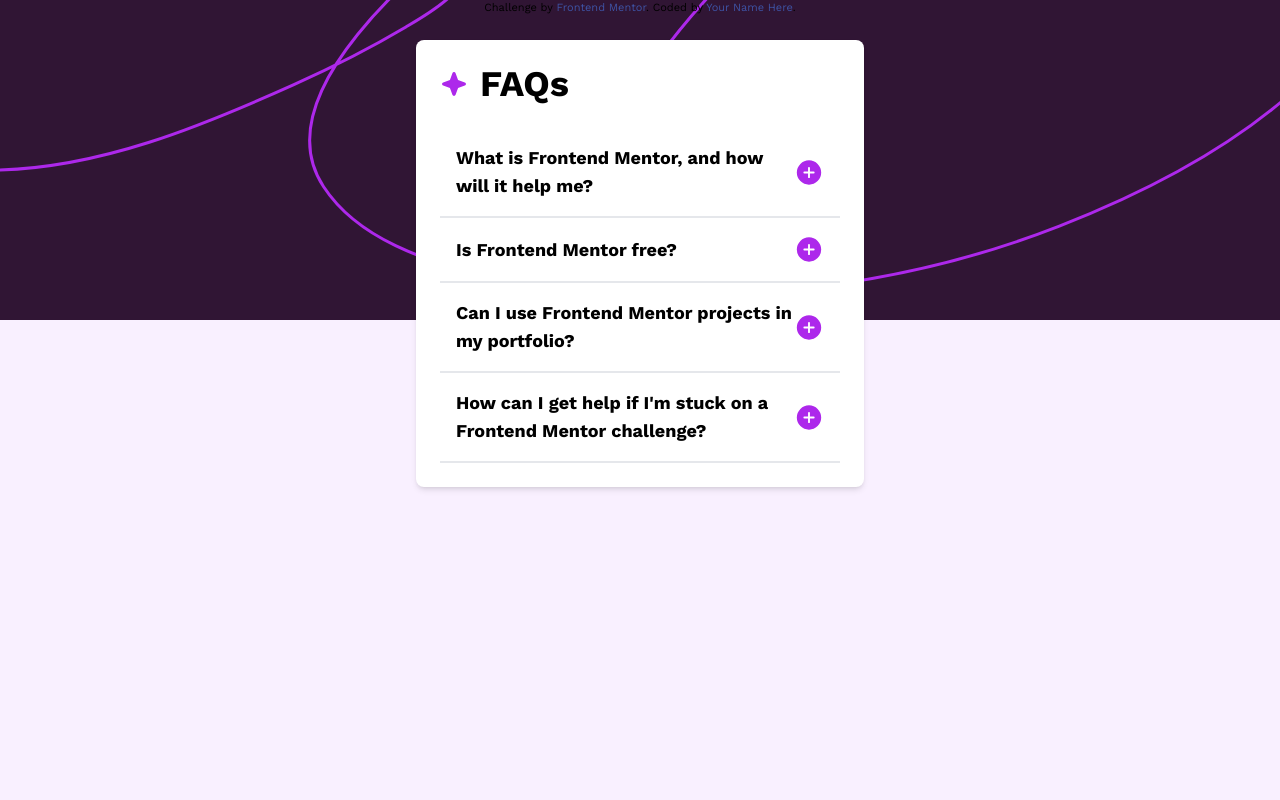
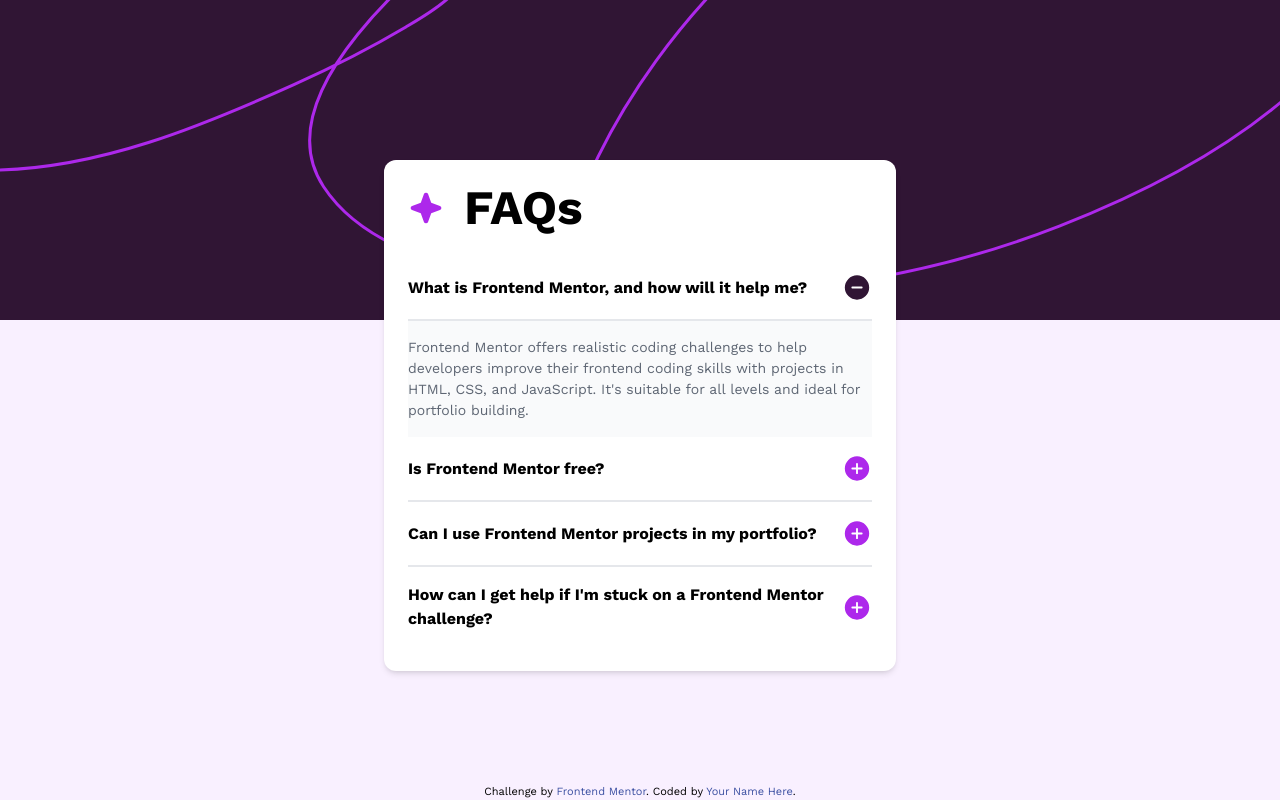
Before and after one commit to ChrisRoland/FAQ-Accordion, a plain HTML site: page index.html in a window 1280 px wide. Both pictures are taken after a click on the button "What is Frontend Mentor, and how will it help me?". Drawn offline with nearby package versions, Linux system fonts and the light colour scheme.

Commit message:
feat: fuctionality

```diff
--- a/index.html
+++ b/index.html
@@ -1,66 +1,146 @@
 <!DOCTYPE html>
 <html lang="en">
   <head>
-  <meta charset="UTF-8">
-  <meta name="viewport" content="width=device-width, initial-scale=1.0">
+    <meta charset="UTF-8" />
+    <meta name="viewport" content="width=device-width, initial-scale=1.0" />
     <link href="dist/output.css" rel="stylesheet" />
-  <link rel="stylesheet" href="style.css">
+    <link rel="stylesheet" href="style.css" />
     <link rel="icon" href="https://fav.farm/✨" />
 
     <title>FAQ accordion</title>
-
   </head>
-<body>
-
+  <body class="">
     <main class="relative">
-    <div class="card bg-white shadow-md rounded-lg p-6 max-w-md mx-auto mt-10 absolute mt-10 left-1/2 transform -translate-x-1/2">
-      <h1 class="flex items-center gap-3 text-4xl font-bold"><span><img src="/assets/images/icon-star.svg" alt="star" class="size-7"></span> FAQs</h1>
+      <div
+        class="card bg-white shadow-md rounded-xl p-6 max-w-lg mx-auto absolute top-40 left-1/2 transform -translate-x-1/2"
+      >
+        <h1 class="flex items-center gap-5 text-5xl font-bold">
+          <span
+            ><img src="/assets/images/icon-star.svg" alt="star" class="size-9"
+          /></span>
+          FAQs
+        </h1>
         <div class="accordion mt-6">
           <div class="accordion-item">
-          <button class="accordion-button flex justify-between items-center w-full p-4 text-left bg-white border-b-2 border-gray-200">
-            <span class="text-lg font-semibold">What is Frontend Mentor, and how will it help me?</span>
-            <img src="/assets/images/icon-plus.svg" alt="arrow down" class="icon-arrow">
+            <button
+              class="accordion-button flex justify-between items-center w-full py-4 text-left bg-white border-b-2 border-gray-200"
+            >
+              <span class="text-[16px] font-semibold"
+                >What is Frontend Mentor, and how will it help me?</span
+              >
+              <img
+                src="/assets/images/icon-plus.svg"
+                alt="plus-icon"
+                class="plus-icon"
+              />
+              <img
+                src="/assets/images/icon-minus.svg"
+                alt="minus-icon"
+                class="minus-icon hidden"
+              />
             </button>
-          <div class="accordion-content hidden p-4 bg-gray-50">
-            <p>Frontend Mentor offers realistic coding challenges to help developers improve their frontend coding skills with projects in HTML, CSS, and JavaScript. It's suitable for all levels and ideal for portfolio building.</p>
+            <div class="accordion-content hidden py-4 text-[14px] text-gray-700/80 bg-gray-50">
+              <p>
+                Frontend Mentor offers realistic coding challenges to help
+                developers improve their frontend coding skills with projects in
+                HTML, CSS, and JavaScript. It's suitable for all levels and
+                ideal for portfolio building.
+              </p>
             </div>
           </div>
 
           <div class="accordion-item">
-          <button class="accordion-button flex justify-between items-center w-full p-4 text-left bg-white border-b-2 border-gray-200">
-            <span class="text-lg font-semibold">Is Frontend Mentor free?</span>
-            <img src="/assets/images/icon-plus.svg" alt="arrow down" class="icon-arrow">
+            <button
+              class="accordion-button flex justify-between items-center w-full py-4 text-left bg-white border-b-2 border-gray-200"
+            >
+              <span class="text-[16px] font-semibold"
+                >Is Frontend Mentor free?</span
+              >
+              <img
+                src="/assets/images/icon-plus.svg"
+                alt="plus-icon"
+                class="plus-icon"
+              />
+              <img
+                src="/assets/images/icon-minus.svg"
+                alt="minus-icon"
+                class="minus-icon hidden"
+              />
             </button>
-          <div class="accordion-content hidden p-4 bg-gray-50">
-            <p>Yes, Frontend Mentor offers both free and premium coding challenges, with the free option providing access to a range of projects suitable for all skill levels.</p>
+            <div class="accordion-content hidden py-4 text-[14px] text-gray-700/80 bg-gray-50">
+              <p>
+                Yes, Frontend Mentor offers both free and premium coding
+                challenges, with the free option providing access to a range of
+                projects suitable for all skill levels.
+              </p>
             </div>
           </div>
 
           <div class="accordion-item">
-          <button class="accordion-button flex justify-between items-center w-full p-4 text-left bg-white border-b-2 border-gray-200">
-            <span class="text-lg font-semibold">Can I use Frontend Mentor projects in my portfolio?</span>
-            <img src="/assets/images/icon-plus.svg" alt="arrow down" class="icon-arrow">
+            <button
+              class="accordion-button flex justify-between items-center w-full py-4 text-left bg-white border-b-2 border-gray-200"
+            >
+              <span class="text-[16px] font-semibold"
+                >Can I use Frontend Mentor projects in my portfolio?</span
+              >
+              <img
+                src="/assets/images/icon-plus.svg"
+                alt="plus-icon"
+                class="plus-icon"
+              />
+              <img
+                src="/assets/images/icon-minus.svg"
+                alt="minus-icon"
+                class="minus-icon hidden"
+              />
             </button>
-          <div class="accordion-content hidden p-4 bg-gray-50">
-            <p>Yes, you can use projects completed on Frontend Mentor in your portfolio. It's an excellent way to showcase your skills to potential employers!</p>
+            <div class="accordion-content hidden py-4 text-[14px] text-gray-700/80 bg-gray-50">
+              <p>
+                Yes, you can use projects completed on Frontend Mentor in your
+                portfolio. It's an excellent way to showcase your skills to
+                potential employers!
+              </p>
             </div>
           </div>
 
           <div class="accordion-item">
-          <button class="accordion-button flex justify-between items-center w-full p-4 text-left bg-white border-b-2 border-gray-200">
-            <span class="text-lg font-semibold">How can I get help if I'm stuck on a Frontend Mentor challenge?</span>
-            <img src="/assets/images/icon-plus.svg" alt="arrow down" class="icon-arrow">
+            <button
+              class="accordion-button flex justify-between items-center w-full py-4 text-left bg-white"
+            >
+              <span class="text-[16px] font-semibold"
+                >How can I get help if I'm stuck on a Frontend Mentor
+                challenge?</span
+              >
+              <img
+                src="/assets/images/icon-plus.svg"
+                alt="plus-icon"
+                class="plus-icon"
+              />
+              <img
+                src="/assets/images/icon-minus.svg"
+                alt="minus-icon"
+                class="minus-icon hidden"
+              />
             </button>
-          <div class="accordion-content hidden p-4 bg-gray-50">
-            <p>The best place to get help is inside Frontend Mentor's Discord community. There's a help channel where you can ask questions and seek support from other community members.</p>
+            <div class="accordion-content hidden py-4 text-[14px] text-gray-700/80 bg-gray-50">
+              <p>
+                The best place to get help is inside Frontend Mentor's Discord
+                community. There's a help channel where you can ask questions
+                and seek support from other community members.
+              </p>
+            </div>
           </div>
         </div>
       </div>
     </main>
 
-  <footer class="attribution">
-    Challenge by <a href="https://www.frontendmentor.io?ref=challenge" target="_blank">Frontend Mentor</a>.
-    Coded by <a href="#">Your Name Here</a>.
+    <footer class="attribution absolute bottom-0 text-center w-full">
+      Challenge by
+      <a href="https://www.frontendmentor.io?ref=challenge" target="_blank"
+        >Frontend Mentor</a
+      >. Coded by <a href="#">Your Name Here</a>.
     </footer>
+
+    <script src="script.js"></script>
   </body>
 </html>
--- /dev/null
+++ b/script.js
@@ -0,0 +1,29 @@
+const accordionButtons = document.querySelectorAll('.accordion-button');
+
+accordionButtons.forEach((button) => {
+  button.addEventListener('click', () => {
+    const content = button.nextElementSibling;
+    const plusIcon = button.querySelector('.plus-icon');
+    const minusIcon = button.querySelector('.minus-icon');
+
+    content.classList.toggle('hidden');
+    plusIcon.classList.toggle('hidden');
+    minusIcon.classList.toggle('hidden');
+  });
+});
+
+accordionButtons.forEach((button) => {
+  button.addEventListener('click', () => {
+    accordionButtons.forEach((otherButton) => {
+      if (otherButton !== button) {
+        const otherContent = otherButton.nextElementSibling;
+        const otherPlusIcon = otherButton.querySelector('.plus-icon');
+        const otherMinusIcon = otherButton.querySelector('.minus-icon');
+
+        otherContent.classList.add('hidden');
+        otherPlusIcon.classList.remove('hidden');
+        otherMinusIcon.classList.add('hidden');
+      }
+    });
+  });
+});
--- a/style.css
+++ b/style.css
@@ -14,7 +14,7 @@ body {
   font-family: 'Work Sans', sans-serif;
   background-image: url(/assets/images/background-pattern-desktop.svg);
   background-repeat: no-repeat;
-  background-color: hsl(275, 100%, 97%);
+  background-color: #f9f0ff;
   /* color: hsl(210, 22%, 49%); */
 }
 
```
Also changed, not shown: dist/output.css, 1 other file. Lines whose indentation alone changed are shown as unchanged.
